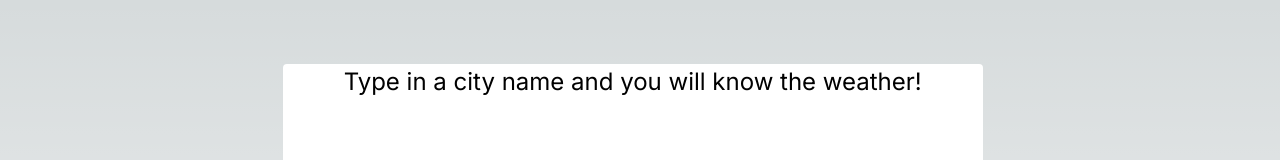
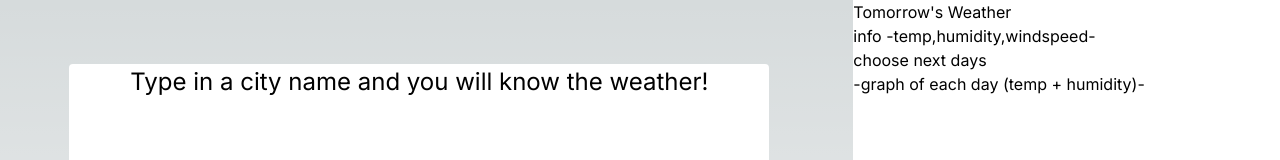
Before and after one commit to kpajro/weather-app, a Next.js app: page / in a window 1280 px wide. Both pictures are taken after a click on the button "Forecast Side Panel". Shown: the top 160 px of the page. Built offline with nearby package versions, Linux system fonts and the light colour scheme; no server answers.

Commit message:
nice animation + organisation

```diff
--- a/src/app/forecast.js
+++ b/src/app/forecast.js
@@ -1,12 +1,14 @@
 import React, { forwardRef } from 'react'
+import { Panel } from "./panel"
 
 
 export const SidePanel = forwardRef((props, ref) =>{
     return(
-        <div ref={ref}>
-            <div>
-                <p>test</p>
-            </div>
+        <div className='forecast-sidepanel hidden' ref={ref}>
+            <p>Tomorrow's Weather</p>
+            <p>info -temp,humidity,windspeed-</p>
+            <p>choose next days</p>
+            <p>-graph of each day (temp + humidity)-</p>
         </div>
     )
 })
--- a/src/app/globals.css
+++ b/src/app/globals.css
@@ -85,6 +85,47 @@ body {
   justify-content: center;
 }
 
+.forecast-sidepanel {
+  width: 50vw;
+  height: 90vh;
+  background-color: white;
+  overflow: hidden;
+}
+
+.forecast-sidepanel p {
+  color: black;
+}
+
+.forecast-sidepanel.hidden {
+  display: "none";
+}
+
+@keyframes open-sidepanel {
+  0% {
+    width: 0vw;
+  }
+  100% {
+    width: 50vw;
+  }
+}
+
+.open-sidepanel {
+  animation: open-sidepanel 0.5s ease-in-out;
+}
+
+@keyframes close-sidepanel {
+  0% {
+    width: 50vw;
+  }
+  100% {
+    width: 0vw;
+  }
+}
+
+.close-sidepanel {
+  animation: close-sidepanel 0.5s ease-in-out
+}
+
 .button-forecastsidepanel {
   border-width: 4px;
   border-style: double;
--- a/src/app/weather.js
+++ b/src/app/weather.js
@@ -188,12 +188,26 @@ export function Weather(){
             divauto.current.style.overflow = "hidden"
         }
     }
+    // this is so bad but i don't know any other solution
+    function toggleSidePanelDisplay(){
+        const forecastpanel = forecastSidePanelRef.current
+        if (forecastpanel.classList.contains("close-sidepanel")) {
+            forecastpanel.classList.add("hidden");
+        }
+        forecastpanel.removeEventListener("animationend", toggleSidePanelDisplay);
+    }
 
     const openForecastPanel = () => {
-        if(forecastSidePanelRef.current.style.display == "none") {
-            forecastSidePanelRef.current.style.display = "flex"
+        const forecastpanel = forecastSidePanelRef.current
+
+        if (forecastpanel.classList.contains("open-sidepanel")) {
+            forecastpanel.classList.remove("open-sidepanel");
+            forecastpanel.classList.add("close-sidepanel");
+            forecastpanel.addEventListener("animationend", toggleSidePanelDisplay);
         } else {
-            forecastSidePanelRef.current.style.display = "none"
+            forecastpanel.classList.remove("hidden");
+            forecastpanel.classList.remove("close-sidepanel");
+            forecastpanel.classList.add("open-sidepanel");
         }
     }
 
```
